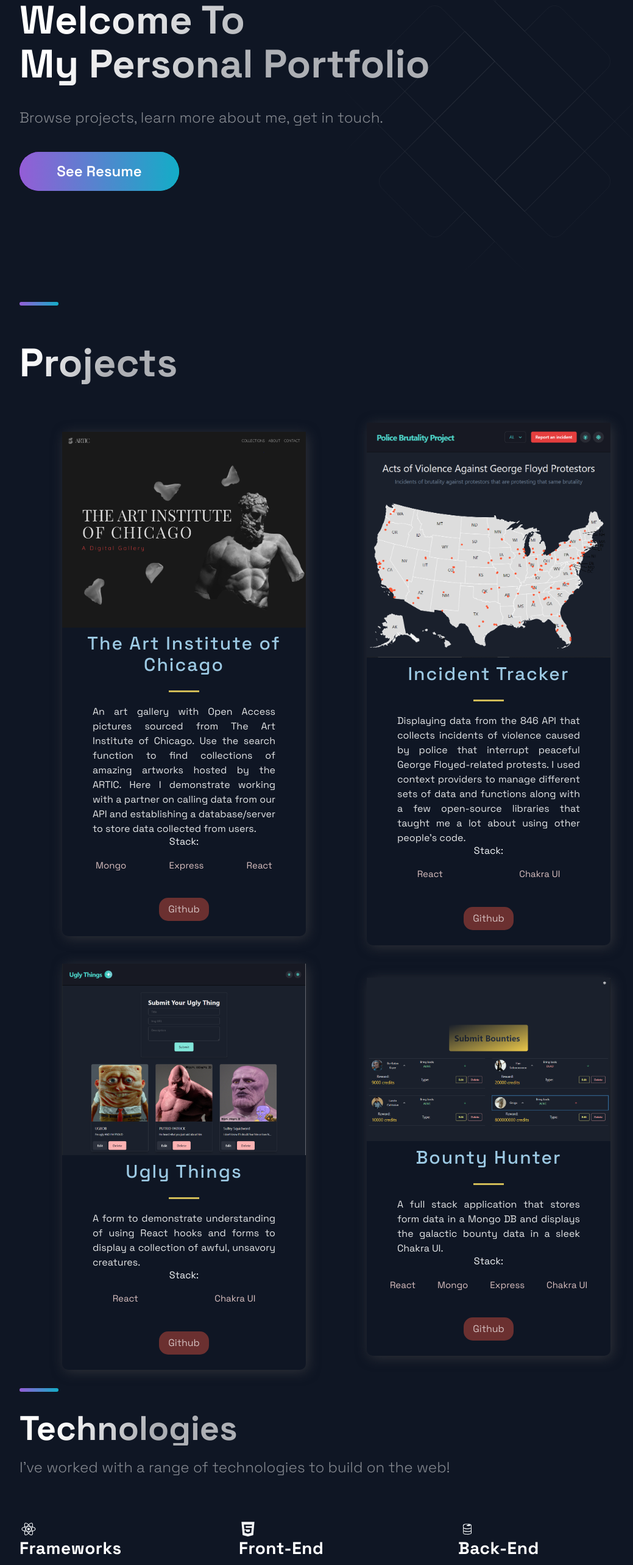
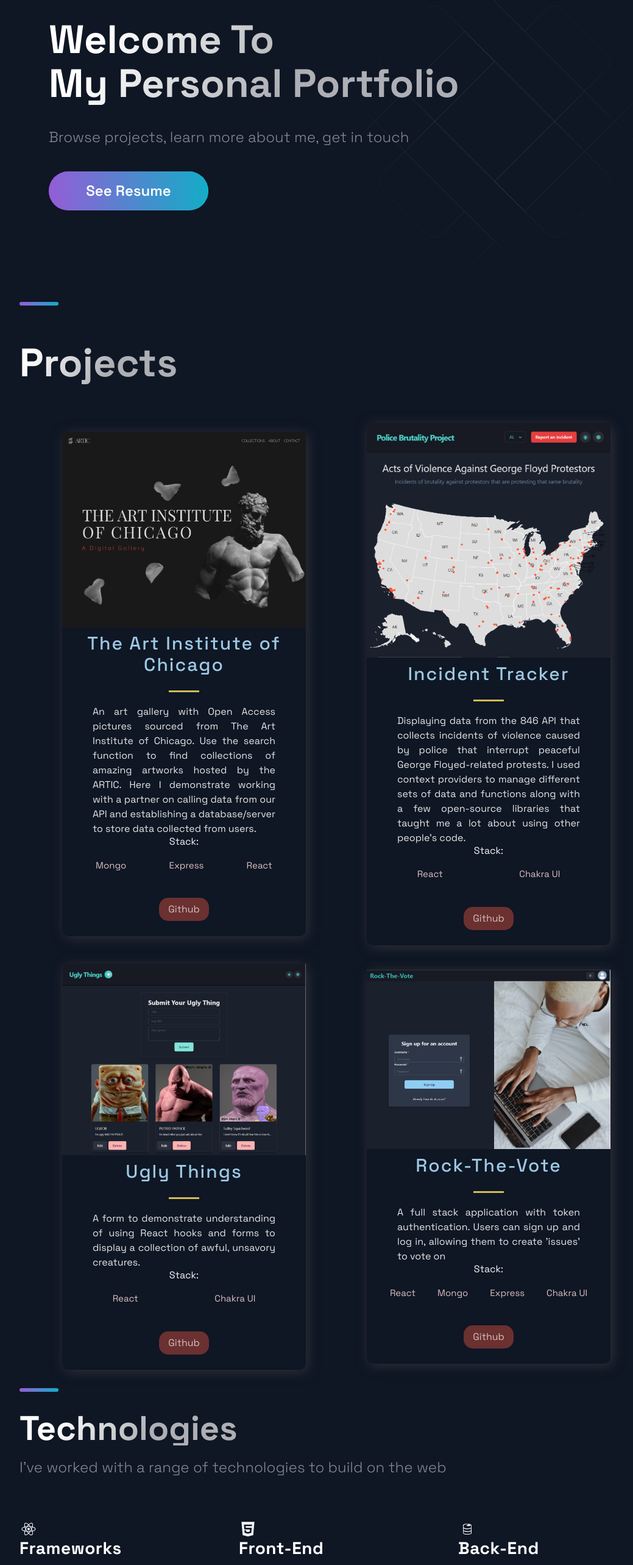
Before and after one commit to tyler-parker/portfolio-nextjs, a Next.js app: page / in a window 1280 px wide. Shown: the part 186-2752 px from the top of the page at 61% size, without its empty margins (88-1127 px from the left). Built offline with nearby package versions, Linux system fonts and the light colour scheme.

Commit message:
updated the project constants to add the rock-th-vote app.

```diff
--- a/src/components/Hero/Hero.js
+++ b/src/components/Hero/Hero.js
@@ -5,14 +5,14 @@ import Button from '../../styles/GlobalComponents/Button';
 import { LeftSection } from './HeroStyles';
 
 const Hero = (props) => (
-  <Section row nopadding>
+  <Section row noPadding>
     <LeftSection>
       <SectionTitle main center>
         Welcome To <br />
         My Personal Portfolio
       </SectionTitle>
       <SectionText>
-        Browse projects, learn more about me, get in touch.
+        Browse projects, learn more about me, get in touch
       </SectionText>
       <Button onClick={() => window.location = 'https://drive.google.com/file/d/1ZbxuKvEndH8Qn57kzC_LlKgWCgg5Mbqg/view?usp=sharing'}>See Resume</Button>
     </LeftSection>
--- a/src/components/Technologies/Technologies.js
+++ b/src/components/Technologies/Technologies.js
@@ -7,7 +7,7 @@ const Technologies = () =>  (
   <Section id="tech">
     <SectionTitle>Technologies</SectionTitle>
     <SectionText>
-      I've worked with a range of technologies to build on the web!
+      I've worked with a range of technologies to build on the web
     </SectionText>
     <List>
       <ListItem>
--- a/src/constants/constants.js
+++ b/src/constants/constants.js
@@ -27,11 +27,11 @@ export const projects = [
     id: 2,
   },
   {
-    title: 'Bounty Hunter',
-    description: "A full stack application that stores form data in a Mongo DB and displays the galactic bounty data in a sleek Chakra UI.",
-    image: '/images/bounty-hunter.PNG',
+    title: 'Rock-The-Vote',
+    description: "A full stack application with token authentication. Users can sign up and log in, allowing them to create 'issues' to vote on",
+    image: '/images/rtv.PNG',
     tags: ['React', 'Mongo', 'Express', 'Chakra UI'],
-    source: 'https://github.com/tyler-parker/bounty-hunter',
+    source: 'https://github.com/tyler-parker/rock-the-vote',
     visit: 'https://google.com',
     id: 3,
   },
```
Also changed, not shown: public/images/rtv.PNG (added), 1 other file (tests, documents, lock files or other folders).
